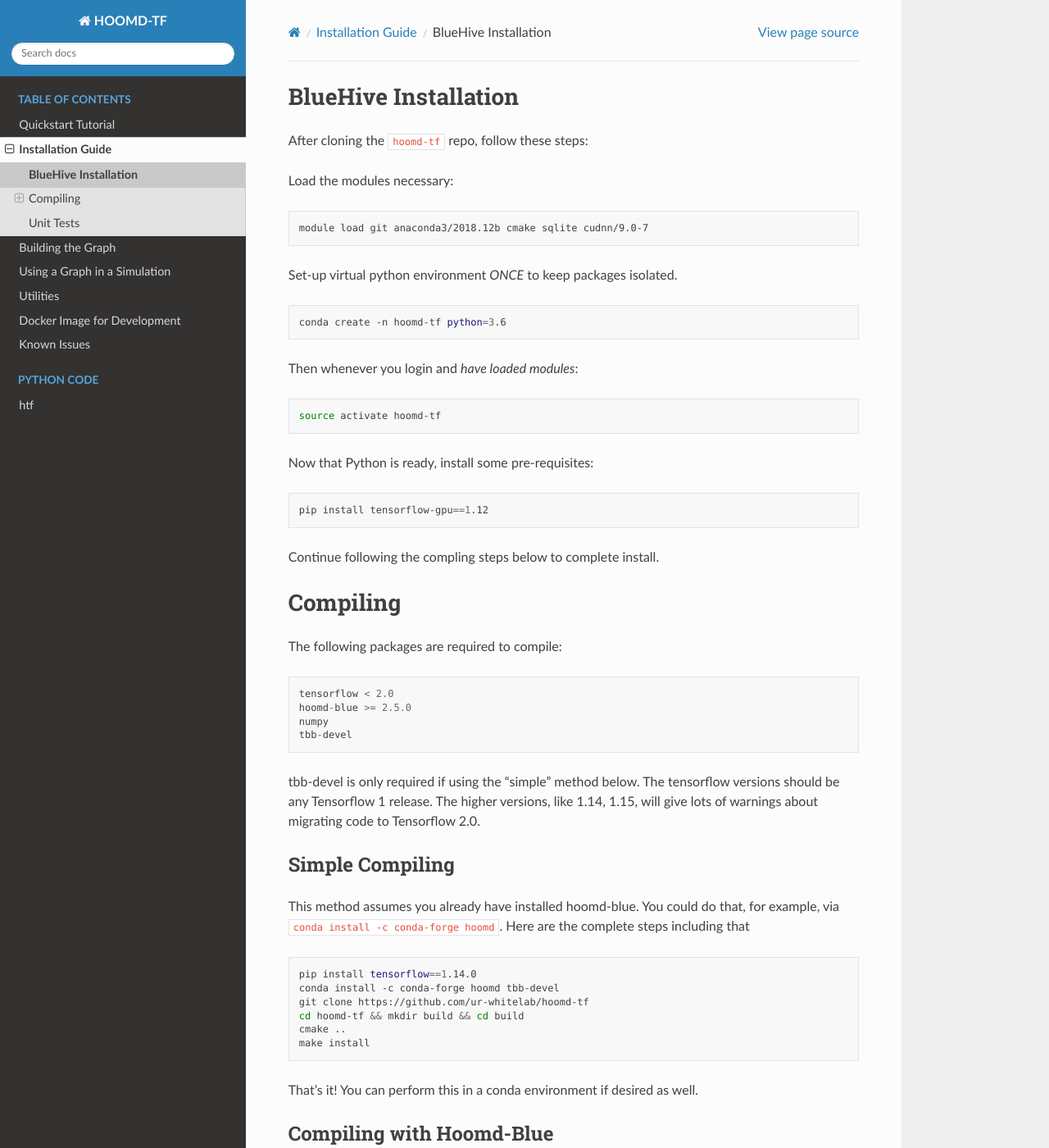
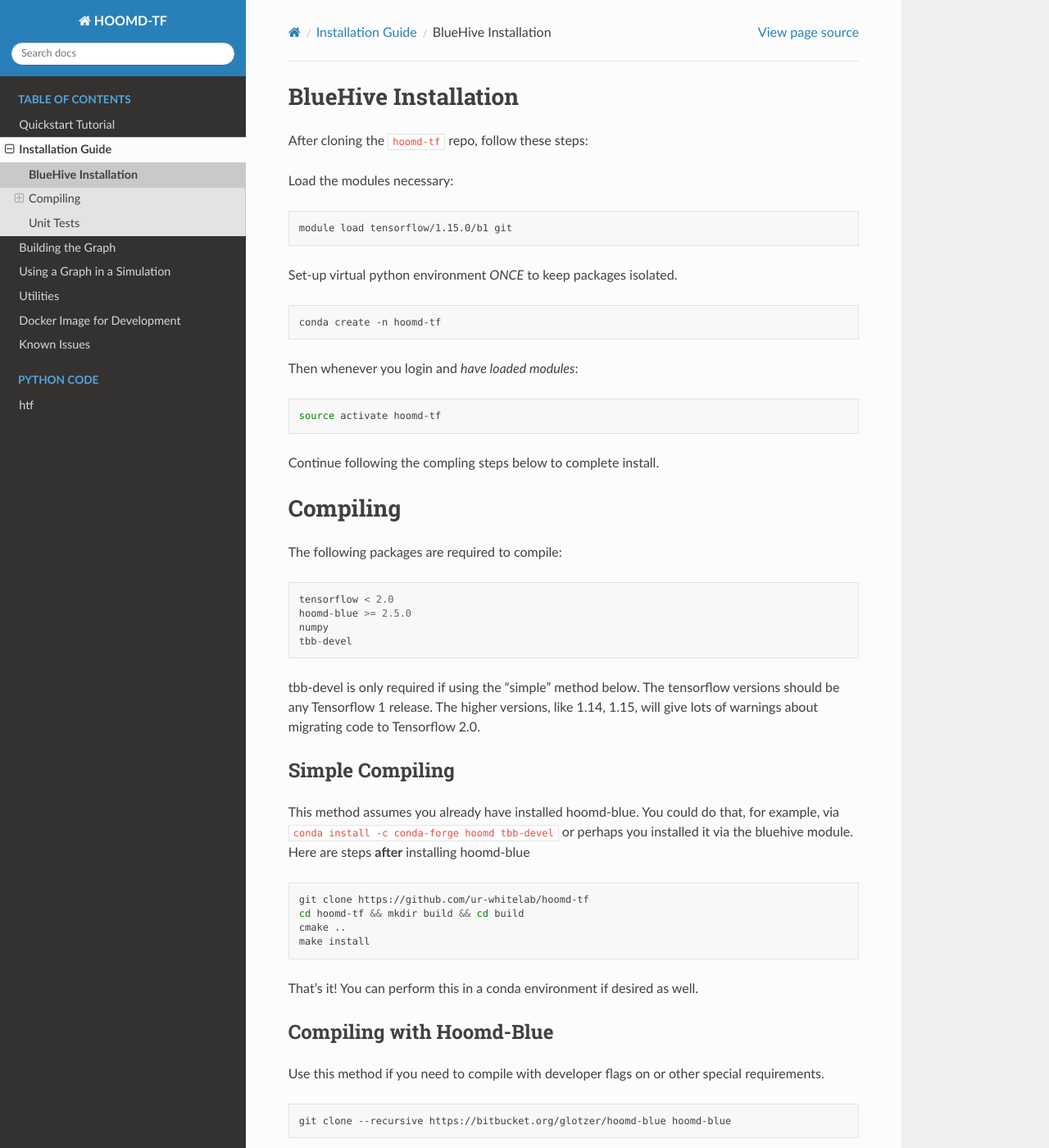
Before and after one commit to ur-whitelab/hoomd-tf, a Sphinx documentation site: the page built from sphinx-docs/source/compilation.rst, in a window 1280 px wide and 1400 px high. Shown: the whole window at 82% size. Built offline with Sphinx 7.4.7 and the Read the Docs theme 2.0.0, drawn with Linux system fonts in a browser that asks for light colours.

Commit message:
Updated instructions for CUDA 10 and new bluehive modules

```diff
--- a/sphinx-docs/source/compilation.rst
+++ b/sphinx-docs/source/compilation.rst
@@ -9,13 +9,13 @@ Load the modules necessary:
 
 .. code:: bash
 
-    module load git anaconda3/2018.12b cmake sqlite cudnn/9.0-7
+    module load tensorflow/1.15.0/b1 git
 
 Set-up virtual python environment *ONCE* to keep packages isolated.
 
 .. code:: bash
 
-    conda create -n hoomd-tf python=3.6
+    conda create -n hoomd-tf
 
 Then whenever you login and *have loaded modules*:
 
@@ -23,11 +23,6 @@ Then whenever you login and *have loaded modules*:
 
     source activate hoomd-tf
 
-Now that Python is ready, install some pre-requisites:
-
-.. code:: bash
-
-    pip install tensorflow-gpu==1.12
 
 Continue following the compling steps below to complete install.
 
@@ -55,14 +50,13 @@ code to Tensorflow 2.0.
 Simple Compiling
 ----------------
 
-This method assumes you already have installed hoomd-blue. You could do
-that, for example, via ``conda install -c conda-forge hoomd``. Here are
-the complete steps including that
+This method assumes you already have installed hoomd-blue. You could
+do that, for example, via ``conda install -c conda-forge hoomd
+tbb-devel`` or perhaps you installed it via the bluehive module. Here
+are steps **after** installing hoomd-blue
 
 .. code:: bash
 
-    pip install tensorflow==1.14.0
-    conda install -c conda-forge hoomd tbb-devel
     git clone https://github.com/ur-whitelab/hoomd-tf
     cd hoomd-tf && mkdir build && cd build
     cmake ..
```
Also changed, not shown: 2 other files.
